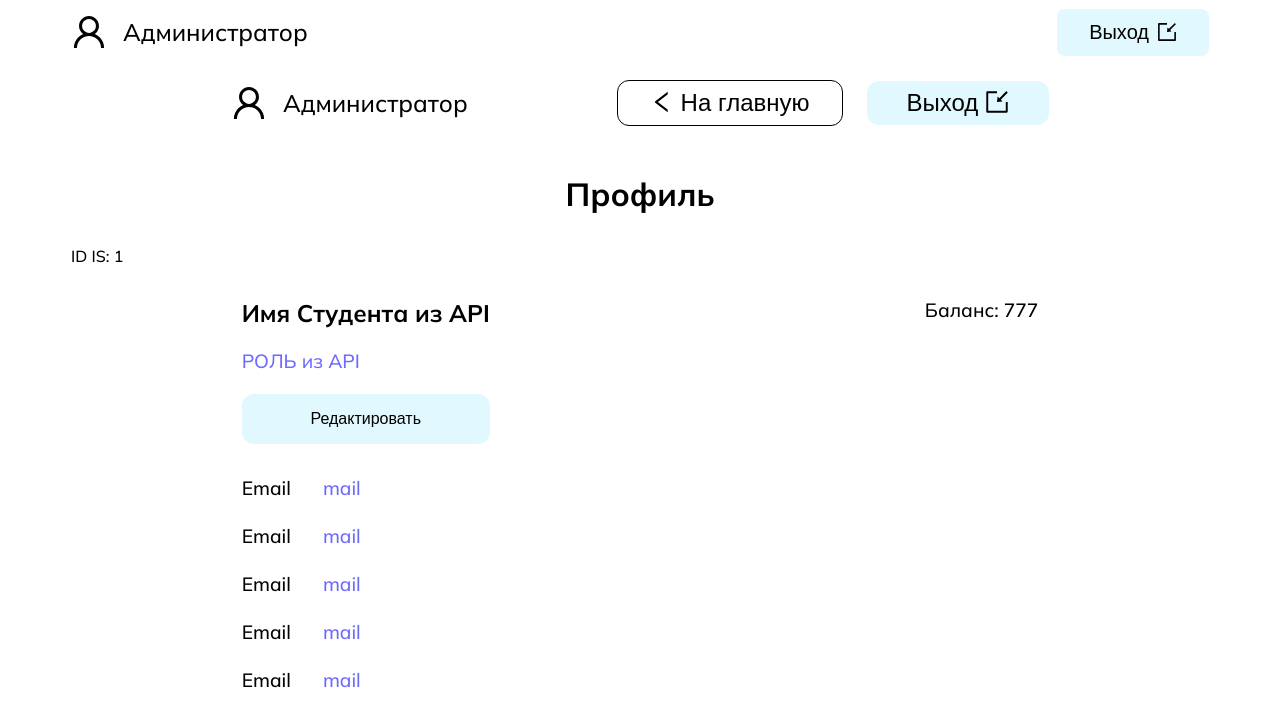
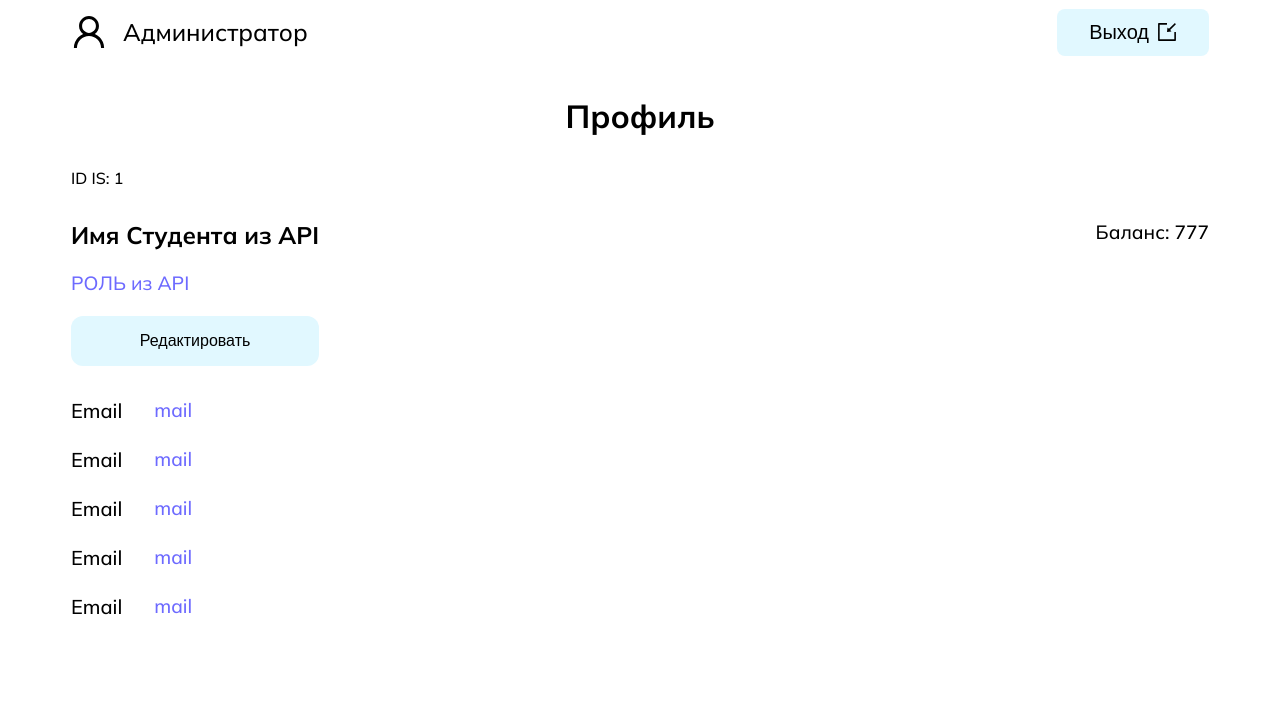
Before and after one commit to Michaelkh20/LMS-Entrepreneurship-School-Frontend, a Next.js app in the folder frontend/: page /admin/accounts/1 in a window 1280 px wide. Shown: the top 726 px of the page. Built offline with nearby package versions, Linux system fonts and the light colour scheme.

Commit message:
(dev) some fixes in /admin/accounts

```diff
--- a/frontend/src/app/admin/accounts/[id]/page.module.css
+++ b/frontend/src/app/admin/accounts/[id]/page.module.css
@@ -6,11 +6,8 @@
 
 .row {
     display: flex;
-    direction: row;
     justify-content: space-between;
-    margin: 2rem 1rem;
-    width: 70%;
-    margin-left: 15%;
+    margin: 2rem 0;
 }
 
 .left {
@@ -50,11 +47,10 @@
 
 .line {
     margin-top: 1.5rem;
-    margin-left: 15%;
     display: flex;
     direction: row;
     align-items: center;
     gap: 2rem;
-    font-size: 1.2rem;
+    font-size: var(--f-size-20);
 
 }
--- a/frontend/src/app/admin/accounts/[id]/page.tsx
+++ b/frontend/src/app/admin/accounts/[id]/page.tsx
@@ -1,17 +1,15 @@
-import HeaderAdminBig from "@/components/headers/header-admin-big/header";
 import style from './page.module.css';
 
-export default function Page({ params }: { params: { id: string } }) {
+export default function Page({params}: { params: { id: string } }) {
     return (
         <div>
-            <HeaderAdminBig />
             <h1 className={style.title}> Профиль </h1>
             <div>ID IS: {params.id}</div>
             <div className={style.row}>
                 <div className={style.left}>
                     <h1 className={style.name}>Имя Студента из API</h1>
                     <h1 className={style.role}> РОЛЬ из API </h1>
-                    <button className={style.buttonRedux}> Редактировать </button>
+                    <button className={style.buttonRedux}> Редактировать</button>
                 </div>
                 <div className={style.balance}>
                     Баланс: 777
```
